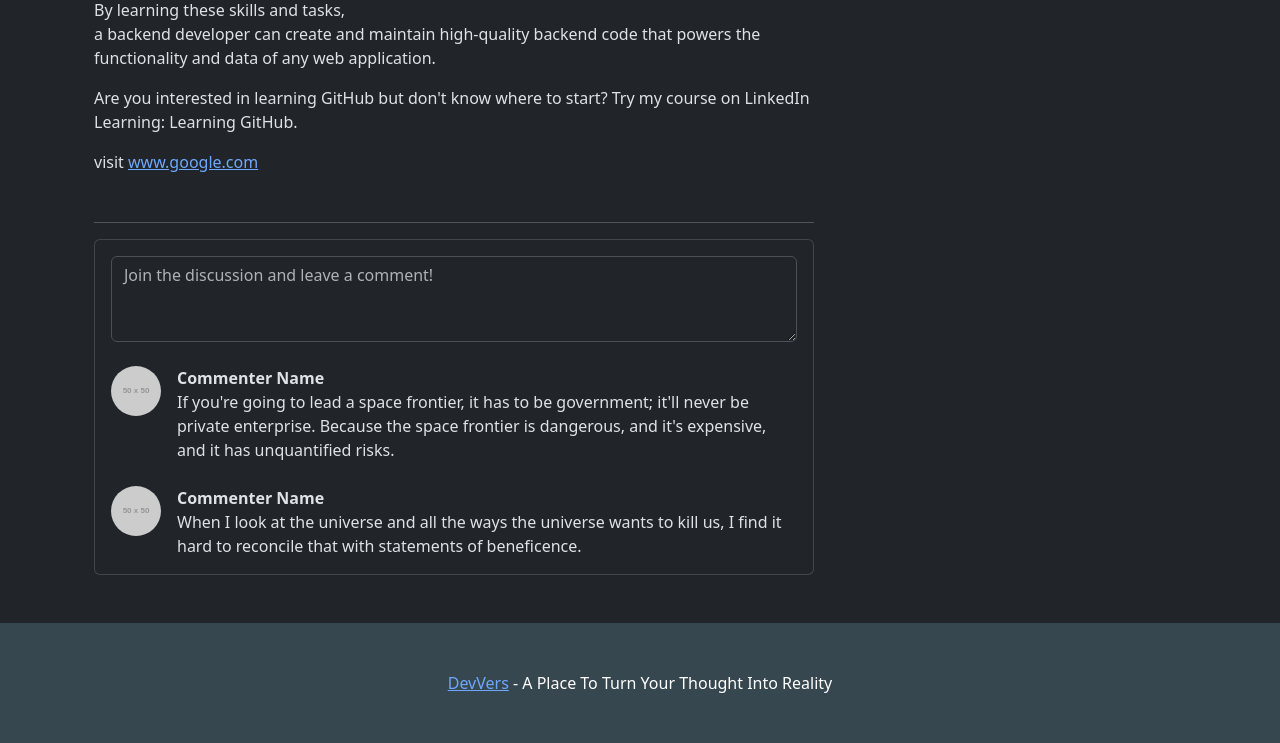
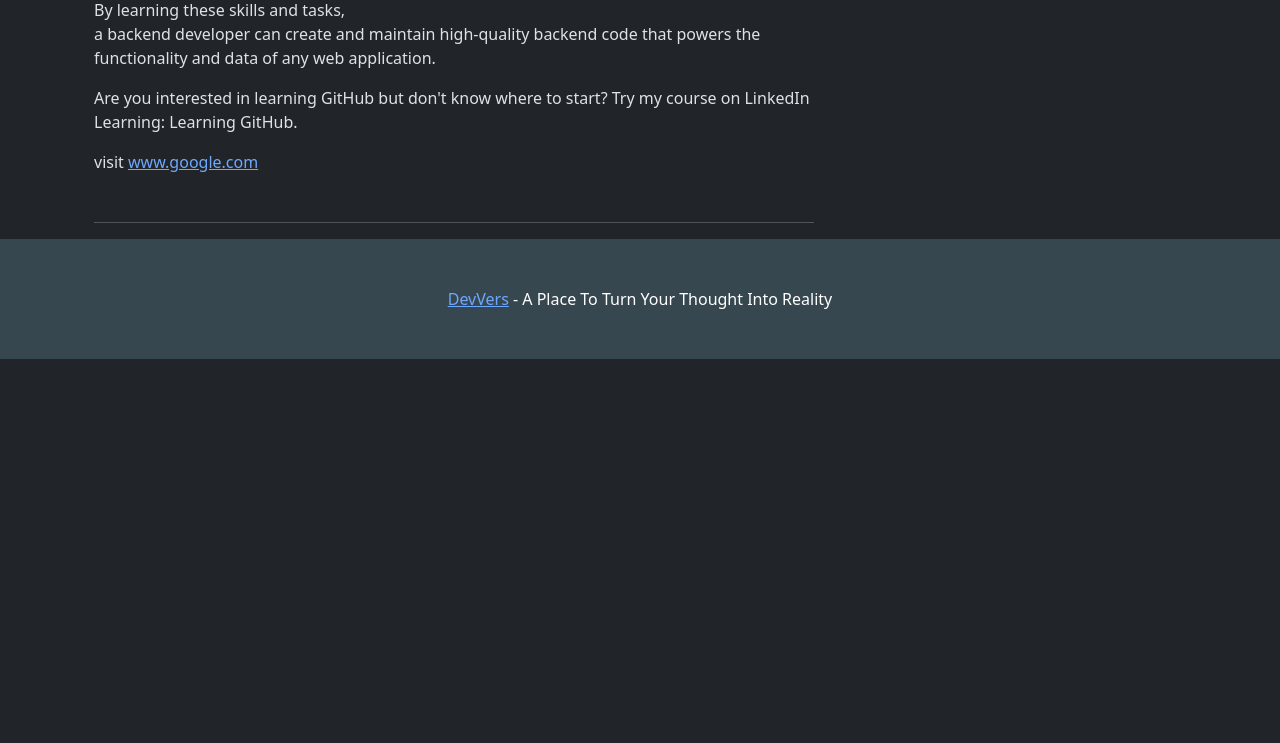
Before and after one commit to LetcodeitwithDave/DevVers, a Django app: page /post/2 in a window 1280 px wide. Shown: the part 2235-2978 px from the top of the page. After the commit the page ends 2594 px from the top, so only its background shows below. Run offline with Django 4.2, Linux system fonts and the light colour scheme; data comes from the database, SQL or seed files in the repository; grey boxes labelled with a size stand in for pictures from a placeholder-image service; some libraries are stand-ins or nearby versions.

Commit message:
removed comment section and search category on this branch

```diff
--- a/Blog/templates/Blog/readpost.html
+++ b/Blog/templates/Blog/readpost.html
@@ -51,53 +51,11 @@
                     </article>
                     <hr>
 
-                    <!-- Comments section-->
-                    <section class="mb-5">
-                        <div class="card bg-dark">
-                            <div class="card-body">
-                                <!-- Comment form-->
-                                <form class="mb-4"><textarea class="form-control" rows="3" placeholder="Join the discussion and leave a comment!"></textarea></form>
-                                <!-- Comment with nested comments-->
-                                <div class="d-flex mb-4">
-                                    <!-- Parent comment-->
-                                    <div class="flex-shrink-0"><img class="rounded-circle" src="https://dummyimage.com/50x50/ced4da/6c757d.jpg" alt="..." /></div>
-                                    <div class="ms-3">
-                                        <div class="fw-bold">Commenter Name</div>
-                                        If you're going to lead a space frontier, it has to be government; it'll never be private enterprise. Because the space frontier is dangerous, and it's expensive, and it has unquantified risks.
-                                        <!-- to reply a comment -->
-                                        <!-- <div class="d-flex mt-4">
-                                            <div class="flex-shrink-0"><img class="rounded-circle" src="https://dummyimage.com/50x50/ced4da/6c757d.jpg" alt="..." /></div>
-                                            <div class="ms-3">
-                                                <div class="fw-bold">{{request.user.username}}</div>
-                                                And under those conditions, you cannot establish a capital-market evaluation of that enterprise. You can't get investors.
-                                            </div>
-                                        </div> -->
-                                    </div>
-                                </div>
-                                <!-- Single comment-->
-                                <div class="d-flex">
-                                    <div class="flex-shrink-0"><img class="rounded-circle" src="https://dummyimage.com/50x50/ced4da/6c757d.jpg" alt="..." /></div>
-                                    <div class="ms-3">
-                                        <div class="fw-bold">Commenter Name</div>
-                                        When I look at the universe and all the ways the universe wants to kill us, I find it hard to reconcile that with statements of beneficence.
-                                    </div>
-                                </div>
-                            </div>
-                        </div>
-                    </section>
+
                 </div>
                 <!-- Side widgets-->
                 <div class="col-lg-4">
-                    <!-- Search widget-->
-                    <div class="card mb-4">
-                        <div class="card-header">Search</div>
-                        <div class="card-body">
-                            <div class="input-group">
-                                <input class="form-control" type="text" placeholder="Enter search term..." aria-label="Enter search term..." aria-describedby="button-search" />
-                                <button class="btn btn-primary" id="button-search" type="button">Go!</button>
-                            </div>
-                        </div>
-                    </div>
+
                     <!-- Categories widget-->
                     <div class="card mb-4">
                         <div class="card-header">Post Tags</div>
```
